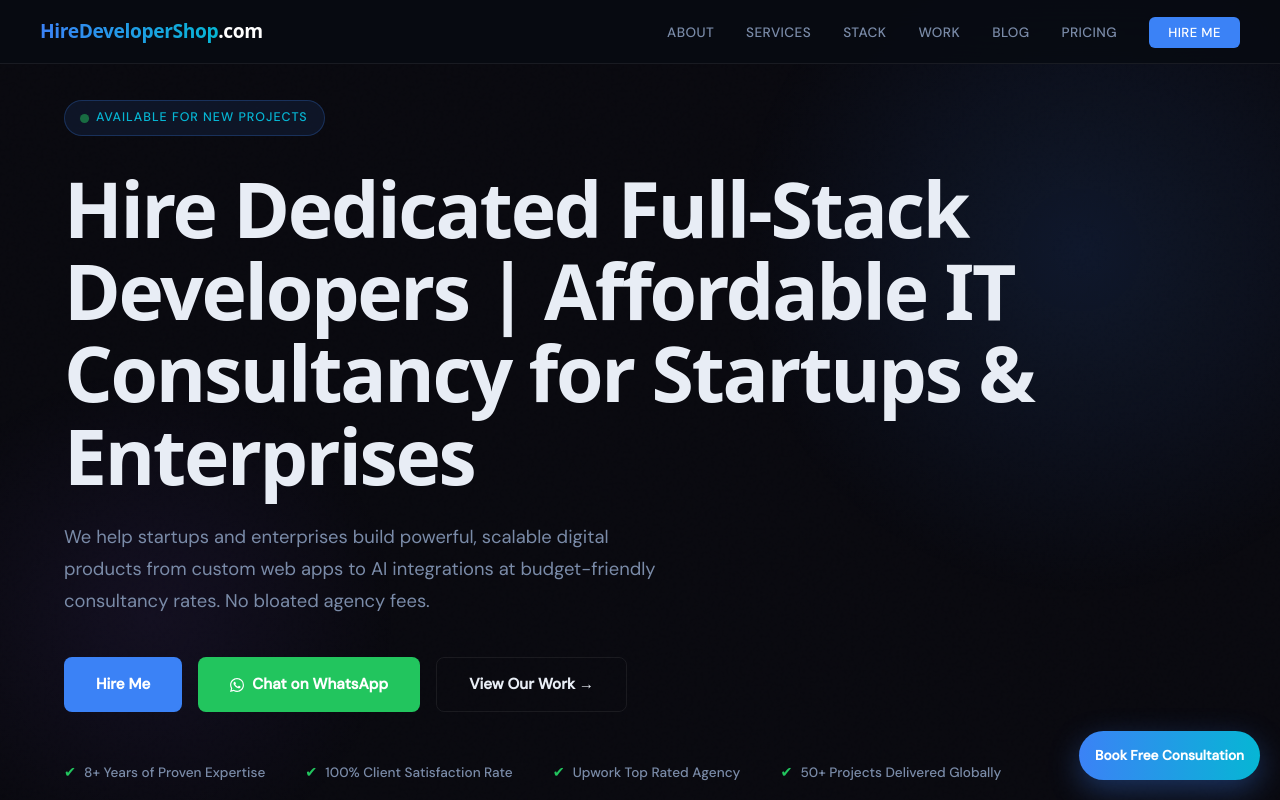
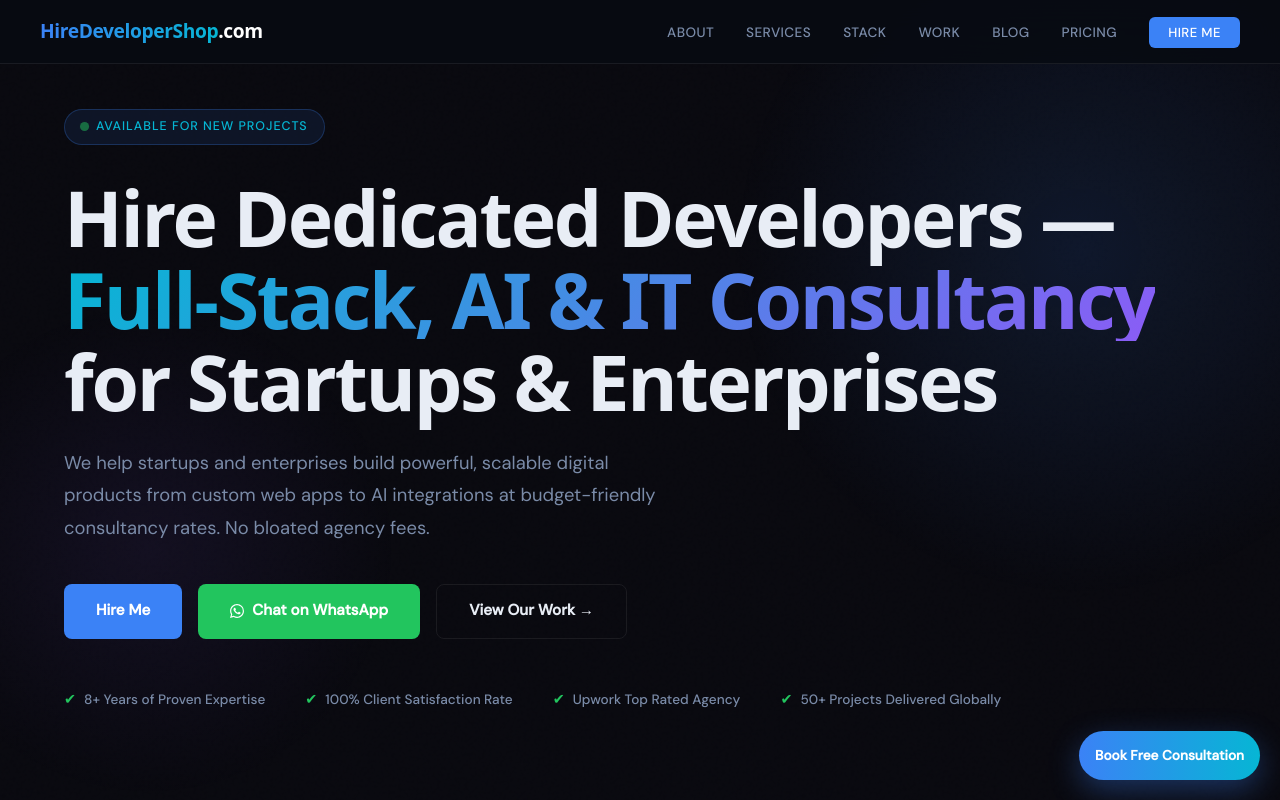
Before and after one commit to vijaysharma9/Vijay.dev, a Next.js app: page / in a window 1280 px wide. Shown: the top 800 px of the page. Built offline with nearby package versions, Linux system fonts and the light colour scheme; no server answers; a web font is replaced by a local one.

Commit message:
Home hero: new headline with gradient highlight on consultancy line
Update H1 copy to Hire Dedicated Developers — Full-Stack, AI & IT
Consultancy for Startups & Enterprises; highlight middle segment with
existing .line3 gradient.

Made-with: Cursor

```diff
--- a/components/sections/HeroSection.tsx
+++ b/components/sections/HeroSection.tsx
@@ -11,7 +11,11 @@ export default function HeroSection() {
       <div className="hero-inner">
         <div className="hero-badge">{HERO.badge}</div>
 
-        <h1 className="hero-title">{HERO.headline}</h1>
+        <h1 className="hero-title">
+          {HERO.headlineLead}
+          <span className="line3">{HERO.headlineHighlight}</span>
+          {HERO.headlineTrail}
+        </h1>
 
         <p className="hero-sub">{HERO.subtitle}</p>
 
--- a/constants/hero.ts
+++ b/constants/hero.ts
@@ -1,8 +1,9 @@
 export const HERO = {
   badge: 'Available for New Projects',
-  /** Primary H1 for SEO (single line). */
-  headline:
-    'Hire Dedicated Full-Stack Developers | Affordable IT Consultancy for Startups & Enterprises',
+  /** Primary H1 — middle segment gets `.line3` gradient in HeroSection. */
+  headlineLead: 'Hire Dedicated Developers — ',
+  headlineHighlight: 'Full-Stack, AI & IT Consultancy',
+  headlineTrail: ' for Startups & Enterprises',
   subtitle:
     'We help startups and enterprises build powerful, scalable digital products from custom web apps to AI integrations at budget-friendly consultancy rates. No bloated agency fees.',
   primaryCtaLabel: 'Hire Me',
```
